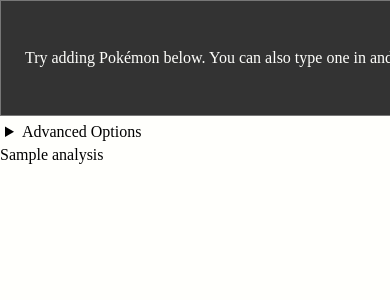
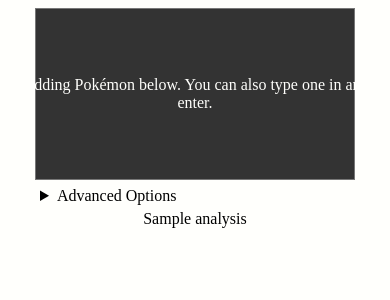
Before and after one commit to googlyeyesultra/PokeTeam, a Flask app: template templates/TeamBuilder.html in a window 390 px wide; the page is wider, and only the part inside the window is pictured. Shown: the part 36-336 px from the top of that part. Run offline with Flask 2, Linux system fonts and the light colour scheme; the template is opened without the code that fills it: most values are stand-ins (such as "Sample title", 1, 10 or a date in 2020); some libraries are stand-ins or nearby versions.

Commit message:
Major formatting pass, with an emphasis on mobile, as well as a minor fix for gen1 stats.

```diff
--- a/static/style.css
+++ b/static/style.css
@@ -46,29 +46,63 @@
 }
 
 #input_pokemon {
+    position: relative;
     display: grid;
-    grid-template-columns: max-content max-content max-content;
-    grid-template-rows: max-content max-content;
     gap: 2px 2px;
-    width: 472px;
-    min-height: 110px;
     border-style: solid;
     border-width: 1px;
     border-color: var(--light-border-color);
     padding: 2px;
     background: var(--outer-block-color);
+
+    grid-template-columns: repeat(2, 156px);
+    grid-template-rows: repeat(3, 54px);
 }
 
-#input_pokemon:empty::after {
+@media (max-width: 579px) {
+    .hide_mobile {
+        display: none;
+    }
+
+    .dataTables_info{
+        display: none;
+    }
+
+    .data-table {
+        width: 100%;
+    }
+
+    .dataTables_wrapper {
+        width: 100%;
+    }
+}
+
+@media (min-width: 480px) {
+    #input_pokemon {
+        grid-template-columns: repeat(3, 156px);
+        grid-template-rows: repeat(2, 54px);
+    }
+}
+
+@media (min-width: 965px) {
+    #input_pokemon {
+        grid-template-columns: repeat(6, 156px);
+        grid-template-rows: repeat(1, 54px);
+    }
+}
+
+#poke-wrapper {
+    display: flex;
+    justify-content: space-evenly;
+    align-items: center;
+    text-align: center;
+}
+
+#poke-wrapper:has(> #input_pokemon:empty)::before {
     content: "Try adding Pokémon below. You can also type one in and hit enter.";
+    color: var(--light-text-color);
     position: absolute;
-    display: flex;
-    flex-direction: row;
-    align-items: center;
-    width: inherit;
-    justify-content: center;
-    min-height: inherit;
-    color: var(--light-text-color)
+    z-index: 1;
 }
 
 .remove_button {
@@ -235,9 +284,12 @@
   height: 40px;
 }
 
-@media (min-width: 900px) {
 .content {
-        margin: 8px;
+    display: flex;
+    margin-top: 8px;
+    margin-bottom: 8px;
+    flex-direction: column;
+    align-items: center;
 }
 
 .topnav {
@@ -269,19 +321,15 @@
 #hamburger_icon {
     display: none;
 }
-}
 
 @media (max-width: 899px) {
-    .content {
-        margin: 0px;
-    }
-
     #hamburger_icon {
         position: absolute;
         top: 0px;
         right: 5px;
         cursor: pointer;
         color: var(--light-text-color);
+        display: block;
     }
 
     #hamburger_icon::after {
--- a/templates/Pokedex.html
+++ b/templates/Pokedex.html
@@ -9,7 +9,7 @@
             <th class="unsortable searchable">Type</th>
             <th class="sort_desc default_desc">Usage</th>
             {% for stat in dex.base_stats_short %}
-            <th class="default_desc">{{stat}}</th>
+            <th class="default_desc hide_mobile">{{stat}}</th>
             {% endfor %}
         </tr>
     </thead>
@@ -20,7 +20,7 @@
             <td class="poke-type" data-types='{{dex.pokemon[poke[0]].types|tojson}}'></td>
             <td class="dt-body-right">{{ "{:.1%}".format(poke[1]) }}</td>
             {% for stat in dex.pokemon[poke[0]].base_stats %}
-            <td class="dt-body-right">{{dex.pokemon[poke[0]].base_stats[stat]}}</td>
+            <td class="dt-body-right hide_mobile">{{dex.pokemon[poke[0]].base_stats[stat]}}</td>
             {% endfor %}
         </tr>
     {% endfor %}
--- a/templates/PokemonInfo.html
+++ b/templates/PokemonInfo.html
@@ -4,8 +4,8 @@
   <div class="info-box">
     <div class="info-title">{{poke}}</div>
     <div class="side-by-side">
-      <span><img class="poke-sprite" data-poke="{{poke}}" data-gen="{{gen}}"></span>
-      <span><canvas class="base-stats" data-stats='{{dex.pokemon[poke].base_stats|tojson}}'></canvas></span>
+      <span class="poke-sprite-wrapper"><img class="poke-sprite" data-poke="{{poke}}" data-gen="{{gen}}"></span>
+      <span class="base-stats-wrapper"><canvas class="base-stats" data-stats='{{dex.pokemon[poke].base_stats|tojson}}'></canvas></span>
     </div>
     <table class="info-table">
       <thead>
--- a/templates/TeamBuilder.html
+++ b/templates/TeamBuilder.html
@@ -2,7 +2,9 @@
 {% block title %}Pokémon Team Builder{% endblock %}
 {% block below_navbar %}
 <form id=analyze>
-<div data-url={{url_for('display_pokemon', dataset=dataset, poke="~")}} id="input_pokemon"></div>
+<div id="poke-wrapper">
+  <div data-url={{url_for('display_pokemon', dataset=dataset, poke="~")}} id="input_pokemon"></div>
+</div>
 <details class="advanced-options">
   <summary>Advanced Options</summary>
   <table class="alignment-table">
```
Also changed, not shown: other parts of static/style.css (+27 -10 lines), nodejs/build_dexes.mjs (+6 -1 lines), templates/MoveDex.html (+4 -4 lines), templates/RecommendationsTable.html (+7 -7 lines). Lines whose indentation alone changed are shown as unchanged.
